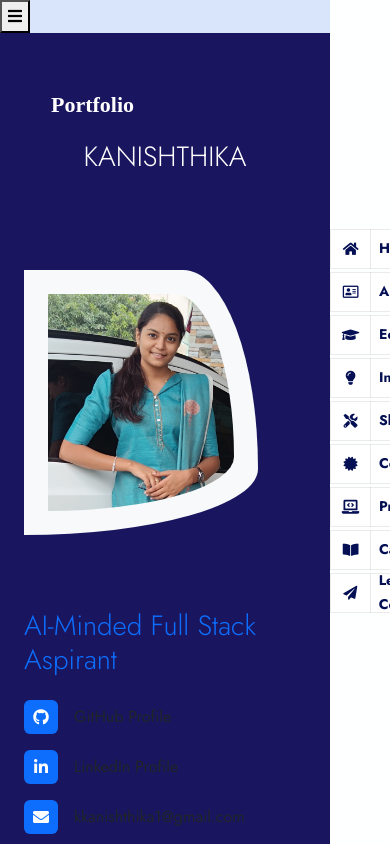
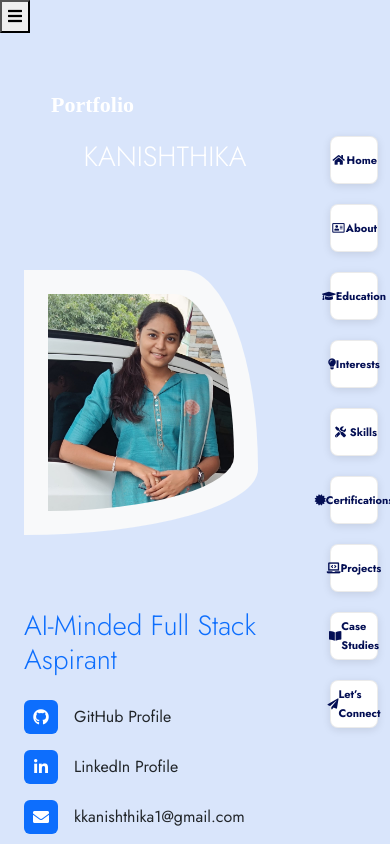
Before and after one commit to Kanishthika11/Kani_portfolio, a React (Vite) app: page / in a window 390 px wide. Shown: the top 844 px of the page. Built offline with nearby package versions, Linux system fonts and the light colour scheme; a web font is replaced by a local one.

Commit message:
v2 index.css

```diff
--- a/src/index.css
+++ b/src/index.css
@@ -662,9 +662,38 @@ body {
     right: 0;
     width: 60px;
     height: 100vh;
-    background: rgba(255, 255, 255, 0.97);
+    background: transparent;
     transform: none;
     left: auto;
+    z-index: 1000;
+  }
+
+  .navbar .navbar-nav {
+    flex-direction: column;
+    padding-top: 20px;
+    gap: 8px;
+  }
+
+  .nav-section .navbar .navbar-nav .nav-item {
+    width: 48px;
+    height: 48px;
+    margin: 6px auto;
+    font-size: 11px;
+    border-radius: 8px;
+    display: flex;
+    align-items: center;
+    justify-content: center;
+    background: var(--bs-white);
+    border: 1px solid rgba(0, 0, 0, 0.08);
+    box-shadow: 0 2px 8px rgba(0, 0, 0, 0.1);
+  }
+
+  .navbar-nav .nav-link span {
+    margin-right: 0;
+    margin-bottom: 2px;
+    border-right: none;
+    width: 24px;
+    height: 24px;
   }
 
   .container-fluid {
@@ -679,5 +708,26 @@ body {
 
   body {
     font-size: medium;
+    background-color: #d9e5fb;
+  }
+
+  .container-fluid,
+  .container-fluid .header-content,
+  .container-fluid .about-header,
+  .container-fluid .education-header,
+  .container-fluid .skills-header,
+  .container-fluid .interest-header,
+  .container-fluid .testimonial-header,
+  .container-fluid .portfolio-header,
+  .container-fluid .contact-header,
+  .container-fluid .header-img,
+  .container-fluid .about-content,
+  .container-fluid .education-content,
+  .container-fluid .skills-content,
+  .container-fluid .interest-content,
+  .container-fluid .portfolio-content,
+  .container-fluid .testimonial-content,
+  .container-fluid .contact-content {
+    background-color: #d9e5fb !important;
   }
 }
```
